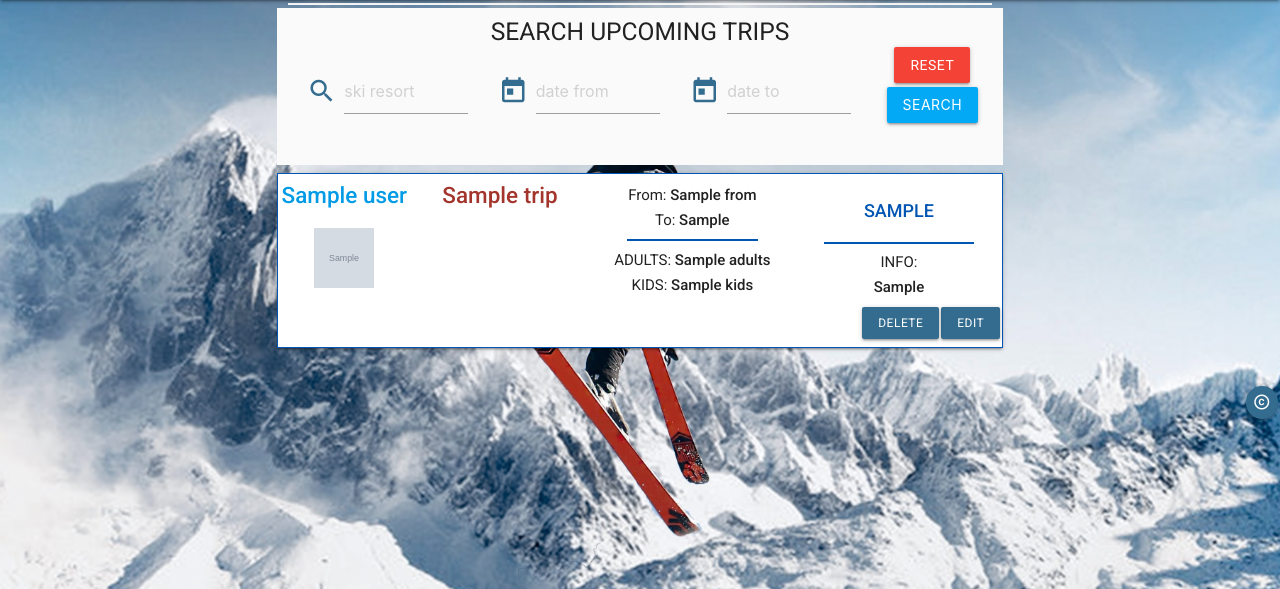
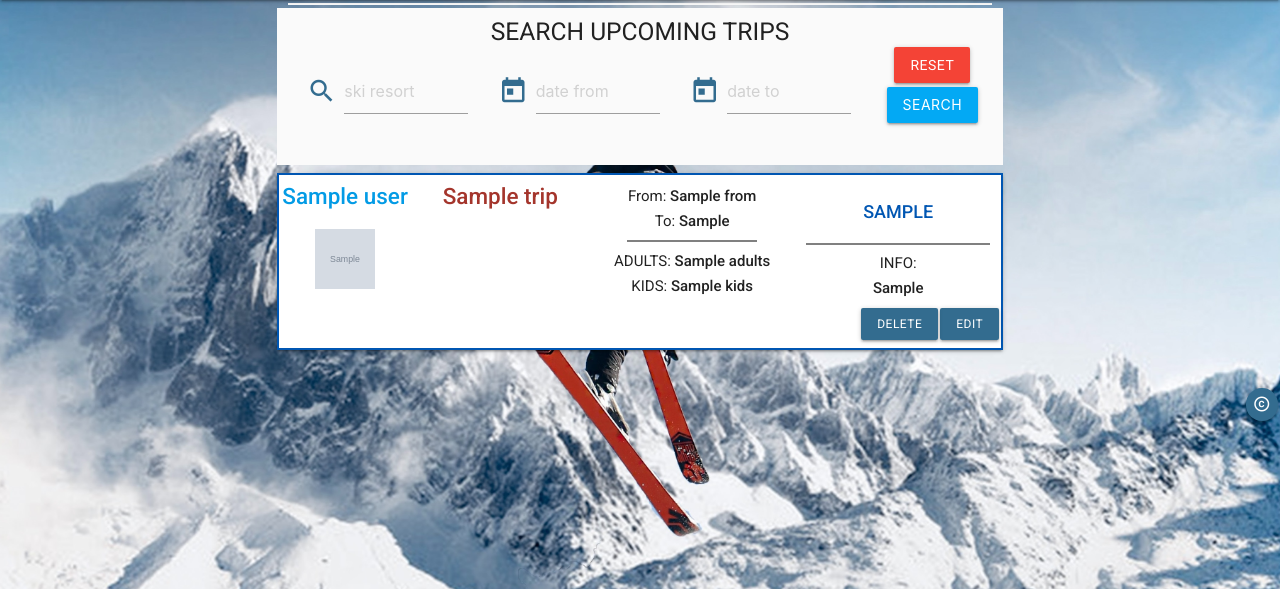
Before and after one commit to OlekSt/Hit-the-Slopes, a Flask app: page /trips in a window 1280 px wide. Shown: the part 64-653 px from the top of the page. Run offline with Flask 2, Linux system fonts and the light colour scheme; the visitor is signed in with stand-in values (Sample User, id 1); grey boxes marked "Sample" are stand-in pictures; a database or web service that is not in the repository returns one stand-in record (values such as "Sample title"); some libraries are stand-ins or nearby versions.

Commit message:
Changed css for hr in trips

```diff
--- a/static/css/style.css
+++ b/static/css/style.css
@@ -109,7 +109,7 @@ body{
     justify-content: center;
     background-color: #6B9FC5;
     margin-top: 0.2em;
-    border:0.5px solid #fafafa;
+    border: 0.5px solid #fafafa;
 }
 
 .message-board p{
@@ -181,7 +181,7 @@ body{
 }
 
 .trip-card{
-    border: #0056B2 solid 1px;
+    border: #0056B2 solid 2px;
 }
 
 .card-title{
@@ -231,6 +231,24 @@ body{
     margin-top: 2.5px;
     margin-bottom: 0;
 }
+
+/* Style horizontal lines in a trip */
+.hr-1{
+    height:0.05px;
+    width:90%;
+}
+
+.hr-2{
+    height:0.03px;
+    width:70%;
+}
+
+hr-3{
+    height:0.03px;
+    width:80%">
+}
+
+color="#A4352C" style="height:0.05px;width:80%">
 
 .buttons-box{
     padding-left: 0px;
--- a/templates/trips.html
+++ b/templates/trips.html
@@ -78,13 +78,13 @@
                                         </div>
                                     </div>
                                 </div>
-                                <hr class="invisible-hr" noshade color="#0056B2" style=";height:0.05px;width:90%">
+                                <hr class="invisible-hr hr-1" noshade >
                             </div>
                             <div class="col s12 m7 l7 xl7 center">
                                 <div class="col s6 m6 l6 xl6 ">
                                     <p class="trip-p">From:   <strong> {{trip.from}}</strong></p>
                                     <p class="trip-p">To:   <strong> {{trip.to}}</strong></p>
-                                    <hr noshade color="#0056B2" style=";height:0.005px;width:70%">
+                                    <hr noshade class="hr-2">
                                     <p class="trip-p">ADULTS:   <strong>{{trip.adults}}</strong></p>
                                     <p class="trip-p">KIDS:   <strong>{{trip.kids}}</strong></p>
                                     </div>
@@ -92,7 +92,7 @@
                                     <div>
                                         <p class="ski-snowboard-title"><strong>{{trip.ski_snowboard}}</strong></p>
                                     </div>
-                                    <hr noshade color="#0056B2" style=";height:0.005px;width:80%">
+                                    <hr noshade class="hr-3">
                                     <div>
                                         <p class="trip-p">INFO:</p>
                                         <p class="trip-p"><strong>{{trip.other_info}}</strong></p>
```
